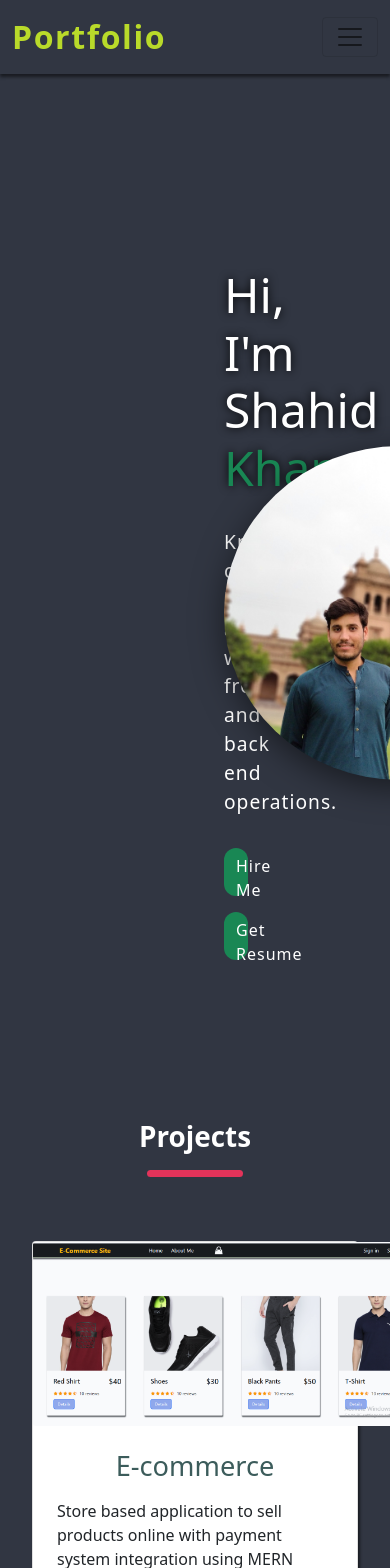
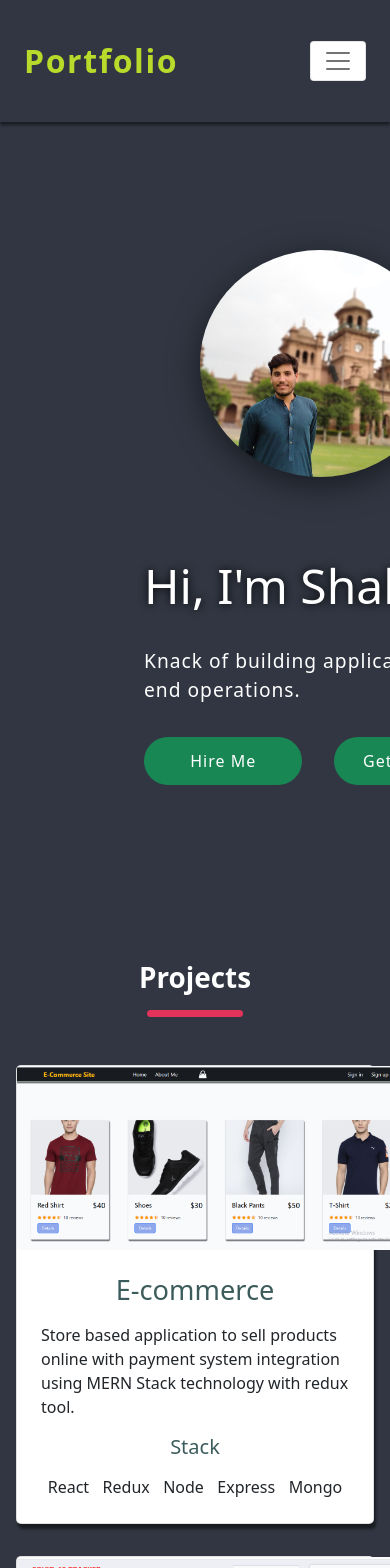
Before and after one commit to ShahidKhan3464/my-portfolio, a React (Create React App) app: page / in a window 390 px wide. Shown: the top 1568 px of the page. Built offline with nearby package versions, Linux system fonts and the light colour scheme.

Commit message:
phone approach

```diff
--- a/src/Style/Navbar.css
+++ b/src/Style/Navbar.css
@@ -17,7 +17,7 @@
 .navbar-nav .link {
     color: white !important;
     padding: 0 2rem !important;
-    font-size: 1.35rem;
+    font-size: 1.5rem;
     text-decoration: none;
 }
 
--- /dev/null
+++ b/src/Style/PhoneStyle.css
@@ -0,0 +1,81 @@
+@media (max-width: 480px) {
+
+    /* Navbar */
+    .container {
+        padding: 1.5rem;
+    }
+
+    .navbar-toggler {
+        background: white;
+    }
+
+    .navbar-collapse {
+        margin: 1rem 0;
+    }
+
+    .navbar-nav .link {
+        font-size: 1.5rem;
+        padding: 1rem 0 !important;
+    }
+
+    .icons {
+        justify-content: space-around;
+        margin: 1rem -5rem 0 -5rem;
+    }
+
+    /* .icons a {
+        font-size: 2rem;
+    } */
+
+    /* Top */
+    .Top-container {
+        flex-direction: column-reverse;
+        margin: 0;
+    }
+
+    .Top-container-right img {
+        width: 15rem;
+    }
+
+    .Top-container-left {
+        width: 40rem;
+        margin: 1rem -15rem;
+    }
+
+    /* Projects */
+    .card {
+        margin: 1rem;
+    }
+
+    /* About */
+    .about p {
+        width: 25rem;
+    }
+
+    .skill {
+        width: 32rem;
+        margin: 0 0 0 4rem;
+    }
+
+    /* Contact */
+    .contact-container {
+        width: 100%;
+        flex-direction: column;
+    }
+
+    .contact-container img {
+        width: 100%;
+        border-radius: 5px 5px 0 0;
+    }
+
+    .contact-container form {
+        width: 100%;
+        border-radius: 0 0 5px 5px;
+    }
+
+    /* Footer */
+    .footer p {
+        font-size: 1.2rem;
+        line-height: 3rem;
+    }
+}
--- a/src/Style/Projects.css
+++ b/src/Style/Projects.css
@@ -14,6 +14,7 @@
 .card {
     margin: 2rem;
     width: 25rem;
+    border-radius: 5px;
     box-shadow: 2px 5px 3px 0px rgba(0, 0, 0, 0.5);
 }
 
--- a/src/index.css
+++ b/src/index.css
@@ -1,6 +1,12 @@
-body {
+/* @import url('https://fonts.googleapis.com/css2?family=Piazzolla:ital,wght@0,900;1,400&display=swap'); */
+
+* {
   margin: 0;
   padding: 0;
   box-sizing: border-box;
+}
+
+body {
   background-color: #313642;
+  /* font-family: "Piazzolla", serif; */
 }
--- a/src/index.js
+++ b/src/index.js
@@ -2,6 +2,7 @@ import React from 'react';
 import ReactDOM from 'react-dom';
 import App from './App';
 import './index.css';
+import './Style/PhoneStyle.css'
 
 ReactDOM.render(
   <App />,
```
